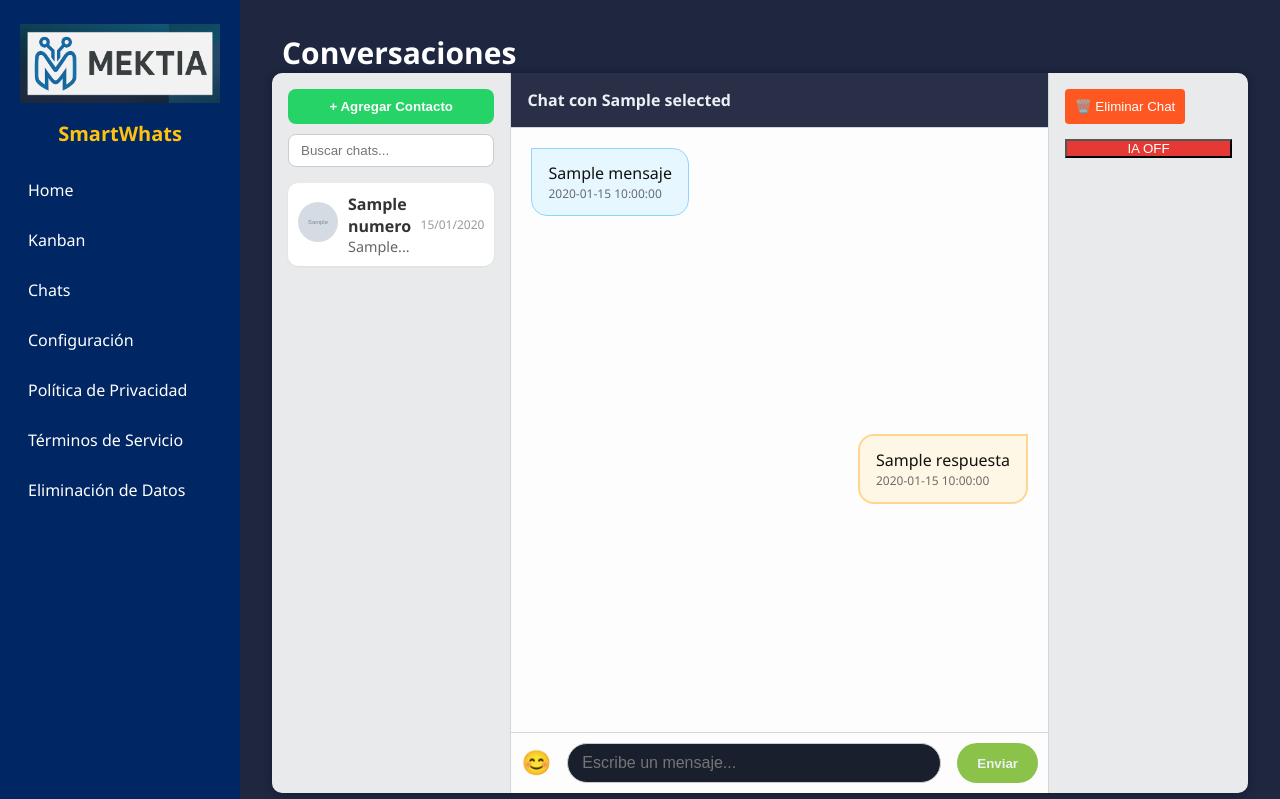
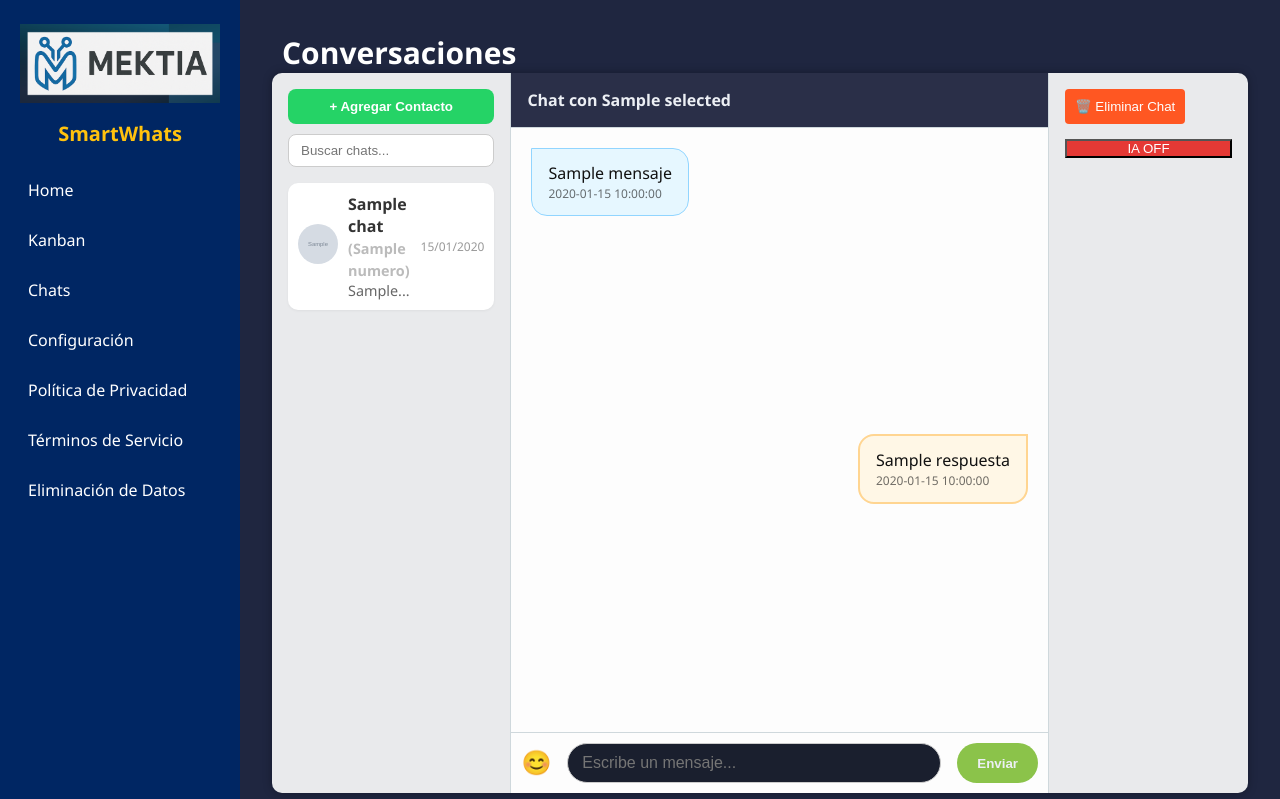
Before and after one commit to cieadesignsolutions/PlataformaIA_CIEA, a Flask app: template templates/chats.html in a window 1280 px wide. Shown: the top 799 px of the page. Run offline with Flask 3, Linux system fonts and the light colour scheme; the template is opened without the code that fills it: most values are stand-ins (such as "Sample title", 1, 10 or a date in 2020); grey boxes marked "Sample" are stand-in pictures.

Commit message:
nombrecontacto1

```diff
--- a/app.py
+++ b/app.py
@@ -553,6 +553,7 @@ def ver_chats():
           c.numero,
           MAX(c.timestamp) AS ultima_fecha,
           cont.imagen_url,
+          COALESCE(NULLIF(cont.nombre_generico,''), cont.nombre, '') AS nombre_mostrar,
           (SELECT mensaje FROM conversaciones cc WHERE cc.numero = c.numero ORDER BY cc.timestamp DESC LIMIT 1) AS ultimo_mensaje
         FROM conversaciones c
         LEFT JOIN contactos cont ON cont.numero_telefono = c.numero
@@ -566,6 +567,7 @@ def ver_chats():
         chats=chats, mensajes=None,
         selected=None, IA_ESTADOS=IA_ESTADOS
     )
+
 
 @app.route('/chats/<numero>')
 def ver_chat(numero):
@@ -587,6 +589,7 @@ def ver_chat(numero):
           c.numero,
           MAX(c.timestamp) AS ultima_fecha,
           cont.imagen_url,
+          COALESCE(NULLIF(cont.nombre_generico,''), cont.nombre, '') AS nombre_mostrar,
           (SELECT mensaje FROM conversaciones cc WHERE cc.numero = c.numero ORDER BY cc.timestamp DESC LIMIT 1) AS ultimo_mensaje
         FROM conversaciones c
         LEFT JOIN contactos cont ON cont.numero_telefono = c.numero
--- a/templates/chats.html
+++ b/templates/chats.html
@@ -25,7 +25,13 @@
             width="40" height="40">
         </div>
         <div class="chat-info">
-          <div class="chat-name">{{ chat.numero }}</div>
+          <div class="chat-name">
+            {% if chat.nombre_mostrar %}
+              {{ chat.nombre_mostrar }} <span style="color:#bbb;font-size:0.9em;">({{ chat.numero }})</span>
+            {% else %}
+              {{ chat.numero }}
+            {% endif %}
+          </div>
           <div class="chat-preview">
             {% if chat.ultimo_mensaje %}
               {{ chat.ultimo_mensaje[:35] }}...
@@ -47,7 +53,16 @@
   <!-- Centro: Mensajes -->
   <section class="chat-panel-v2">
     <div class="chat-panel-header">
-      {% if selected %}Chat con {{ selected }}{% else %}Selecciona un chat{% endif %}
+      {% if selected %}
+        {% set chat_sel = (chats | selectattr('numero', 'equalto', selected) | list)[0] %}
+        {% if chat_sel.nombre_mostrar %}
+          {{ chat_sel.nombre_mostrar }} <span style="color:#bbb;">({{ selected }})</span>
+        {% else %}
+          Chat con {{ selected }}
+        {% endif %}
+      {% else %}
+        Selecciona un chat
+      {% endif %}
     </div>
 
     <div class="msgs-wrap-v2" id="msgs">
```
